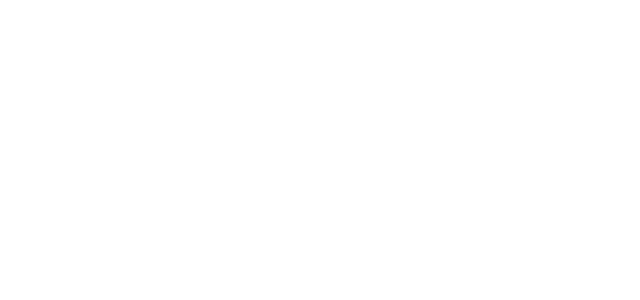
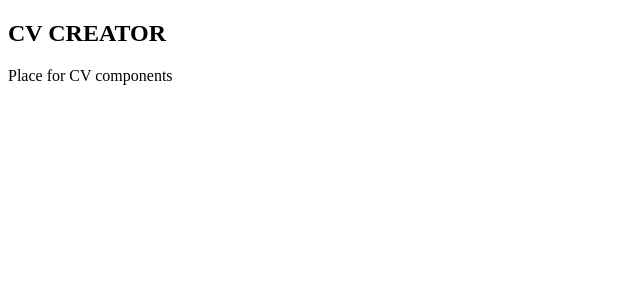
Before and after one commit to meisREAL/cv, a React (Create React App) app in the folder cv/: page / in a window 1280 px wide. Shown: the top 300 px of the page, without its empty margins (0-640 px from the left). Built offline with nearby package versions, Linux system fonts and the light colour scheme.

Commit message:
Header component and Main component created.

```diff
--- a/cv/src/App.js
+++ b/cv/src/App.js
@@ -1,10 +1,13 @@
 import React, { Component } from "react";
+import Header from "./components/Header";
+import Main from "./components/Main";
 
 class App extends Component {
   render() {
     return (
-      <div className="main">
-
+      <div className="window">
+        <Header />
+        <Main />
       </div>
     );
   }
--- /dev/null
+++ b/cv/src/components/Header.js
@@ -0,0 +1,13 @@
+import React, { Component } from "react";
+
+class Header extends Component {
+    render() {
+        return (
+            <header>
+                <h2>CV CREATOR</h2>
+            </header>
+        );
+    }
+}
+
+export default Header;
--- /dev/null
+++ b/cv/src/components/Main.js
@@ -0,0 +1,24 @@
+import React, { Component } from "react";
+
+class Main extends Component {
+    constructor(props) {
+        super(props);
+
+        this.state = {
+            firstName: '',
+            lastName: '',
+            email: '',
+            phone: '',
+
+        }
+    }
+    render() {
+        return (
+            <div className="main">
+                Place for CV components
+            </div>
+        );
+    }
+}
+
+export default Main;
```
Also changed, not shown: cv/src/components/PersonalInformation.js (added).
